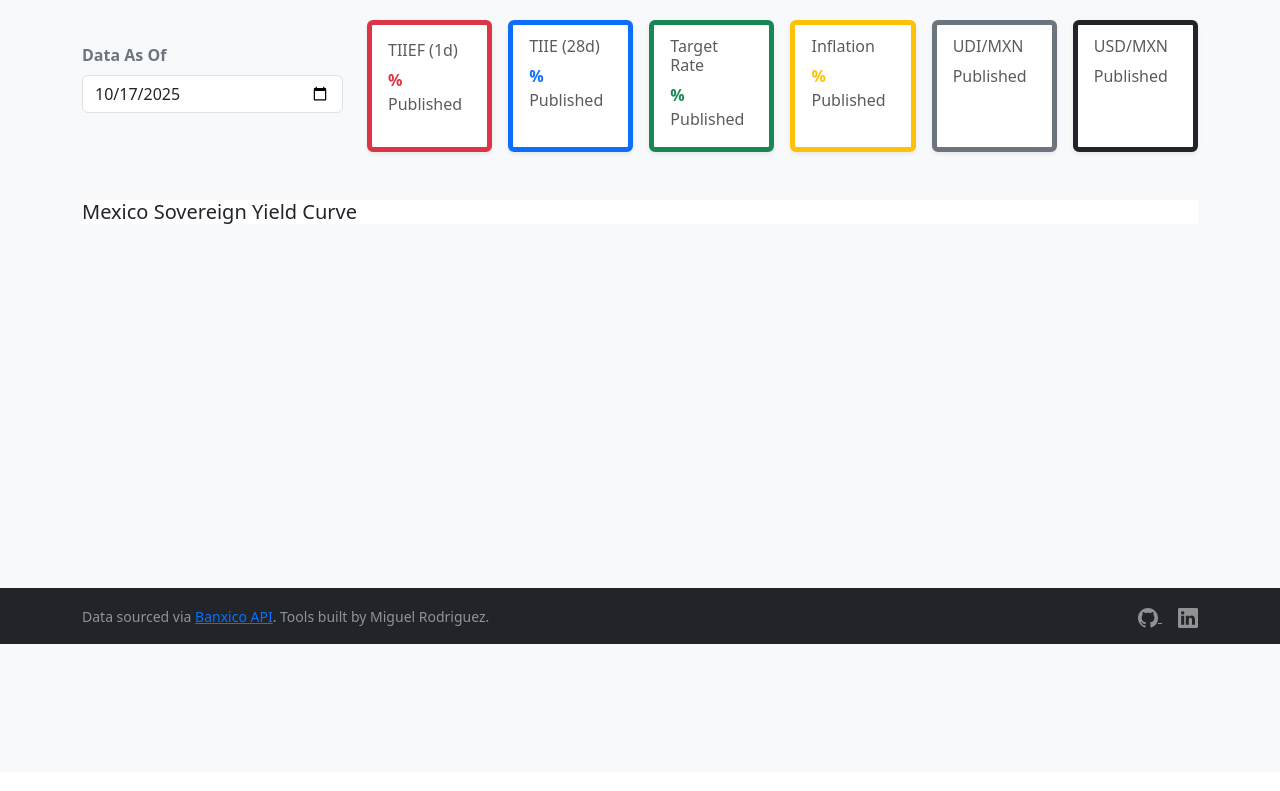
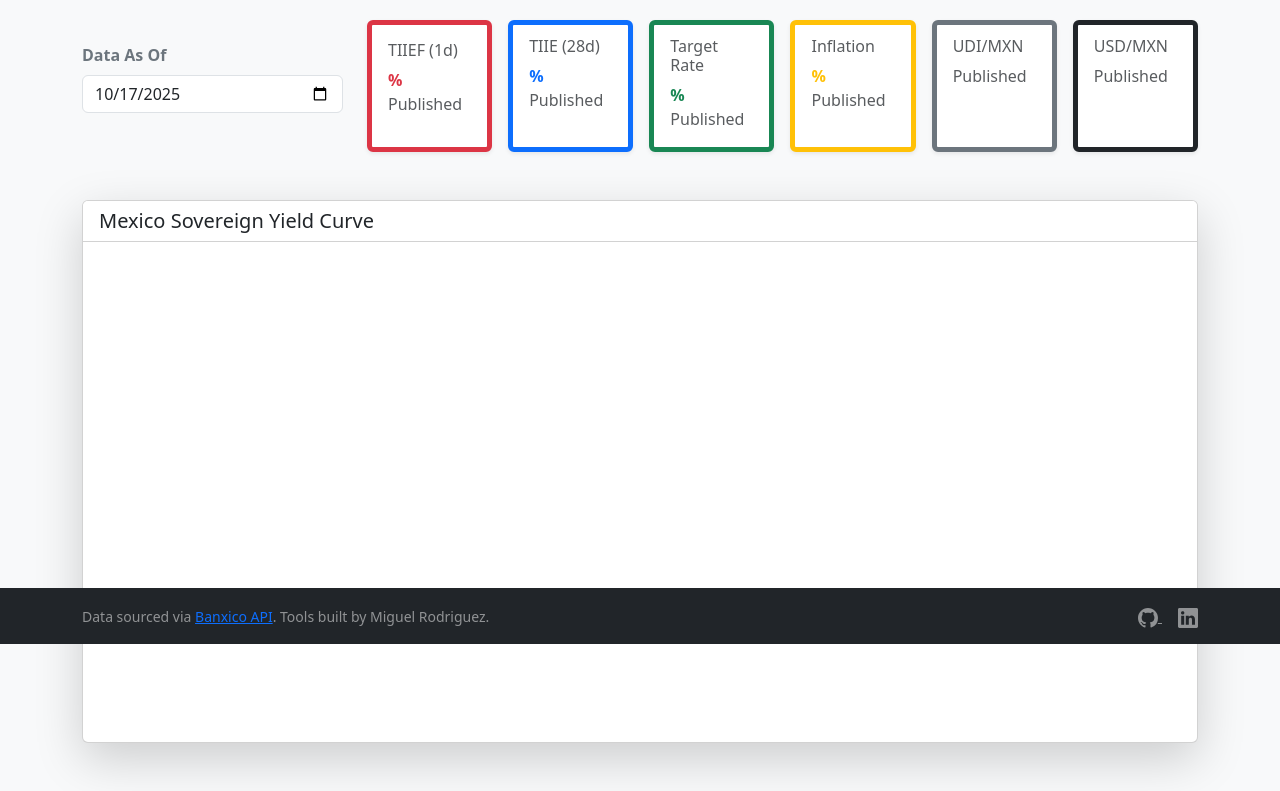
Before and after one commit to mrodrigue3425/FinanceWebsite, a Flask app: template templates/dashboard.html in a window 1280 px wide. Shown: the part 156-947 px from the top of the page. Before the commit the page ends 800 px from the top, so only its background shows below. Run offline with Flask 3, Linux system fonts and the light colour scheme; the template is opened without the code that fills it, so the values that code supplies are empty.

Commit message:
nit: add missing quotation mark

```diff
--- a/templates/dashboard.html
+++ b/templates/dashboard.html
@@ -125,7 +125,7 @@
     <div class="row g-4">
 
         <!-- Left Column: Yield Curve Plot -->
-        <div class="col-lg-12>
+        <div class="col-lg-12">
             <div class="card shadow-lg h-100">
                 <div class="card-header bg-white">
                     <h5 class="mb-0">Mexico Sovereign Yield Curve</h5>
```
